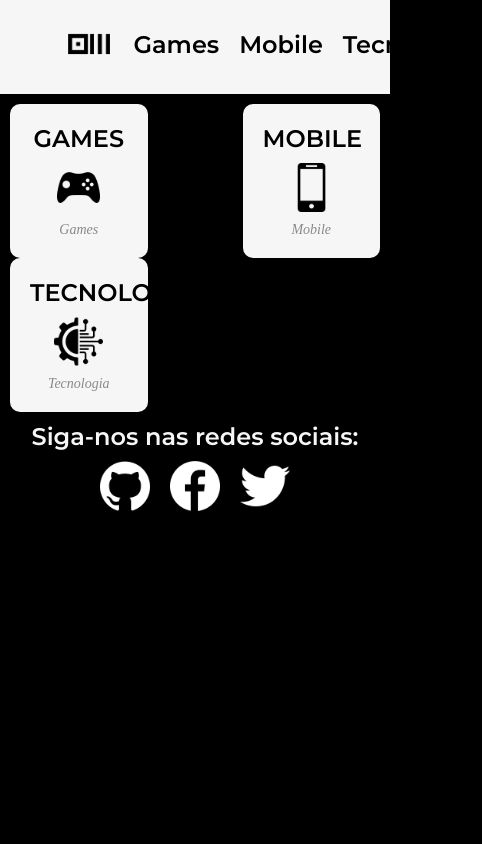
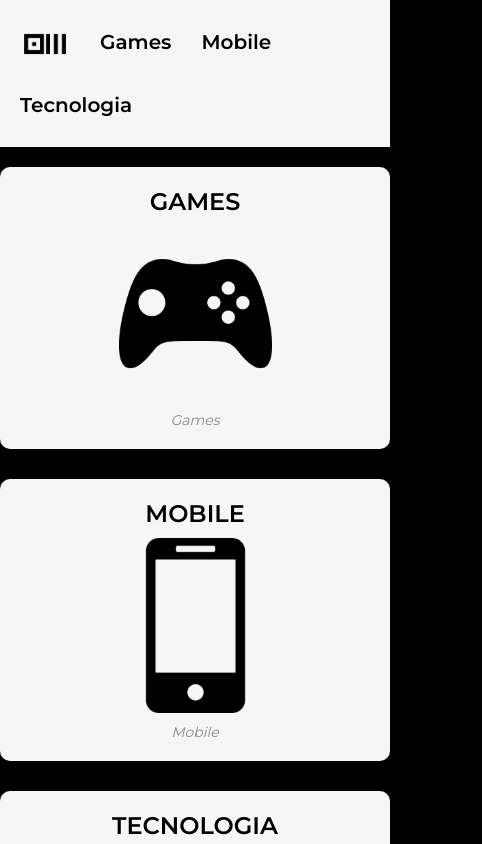
Before and after one commit to GEdO23/OMCORP-CHECKPOINT-2, a plain HTML site: page index.html in a window 390 px wide. Shown: the top 844 px of the page, 482 px wide, since content can reach past the window. Drawn offline with Linux system fonts and the light colour scheme.

Commit message:
Adicionados breakpoints + responsividade.

```diff
--- a/css/cabecalho.css
+++ b/css/cabecalho.css
@@ -1,18 +1,24 @@
 .cabecalho {
-    padding: 0% 0 0% 15%;
+    padding: 20px;
     background-color: #f6f6f6;
 }
 
 .cabecalho nav {
     display: flex;
+    flex-wrap: wrap;
     gap: 10px;
 }
 
-.cabecalho nav a {
+.cabecalho a {
     text-decoration: none;
-    font-family: 'Montserrat', sans-serif;
     font-size: 24px;
     font-weight: 600;
     color: #000;
-    padding: 30px 5px 30px 5px;
+    padding: 10px;
+    transition: all 0.2s ease;
 }
+
+.cabecalho a:hover {
+    background-color: #000;
+    color: #f6f6f6;
+}
--- a/css/card.css
+++ b/css/card.css
@@ -1,4 +1,5 @@
 .card {
+    width: calc(25% - 20px);
     margin-bottom: 30px;
     padding: 20px;
     background-color: #f6f6f6;
@@ -12,7 +13,6 @@
     margin-bottom: 10px;
     text-transform: uppercase;
     color: #000;
-    font-family: 'Montserrat', sans-serif;
 }
 
 .card img {
--- a/css/conteudo.css
+++ b/css/conteudo.css
@@ -2,10 +2,5 @@
     display: flex;
     flex-wrap: wrap;
     justify-content: space-between;
-    margin-top: 10px;
+    margin: 20px 0;
 }
-
-.conteudo div {
-    width: 25%;
-    margin: 0 10px;
-}
--- a/css/rodape.css
+++ b/css/rodape.css
@@ -1,11 +1,13 @@
+.rodape {
+    padding: 20px;
+}
+
 .rodape h2 {
-    font-family: 'Montserrat', sans-serif;
     font-size: 24px;
     font-weight: 600;
-    display: flex;
-    justify-content: center;
     margin-bottom: 10px;
     margin-top: 10px;
+    text-align: center;
 }
 
 .rodape .redes-sociais {
--- a/css/style.css
+++ b/css/style.css
@@ -7,12 +7,13 @@
 * {
     margin: 0;
     padding: 0;
+    box-sizing: border-box;
 }
 
 body {
-    box-sizing: border-box;
     background-color: #000;
     color: #f6f6f6;
+    font-family: 'Montserrat', sans-serif;
 }
 
 
@@ -24,3 +25,27 @@ body {
 .logo {
     max-width: 50px;
 }
+
+@media only screen and (max-width: 768px) {
+    .cabecalho {
+        padding: 20px 10px;
+        transition: 1s;
+    }
+
+    .card {
+        width: calc(50% - 20px);
+        transition: 1s;
+    }
+}
+
+@media only screen and (max-width: 480px) {
+    .cabecalho a {
+        font-size: 20px;
+        transition: 1s;
+    }
+
+    .card {
+        width: 100%;
+        transition: 1s;
+    }
+}
```
